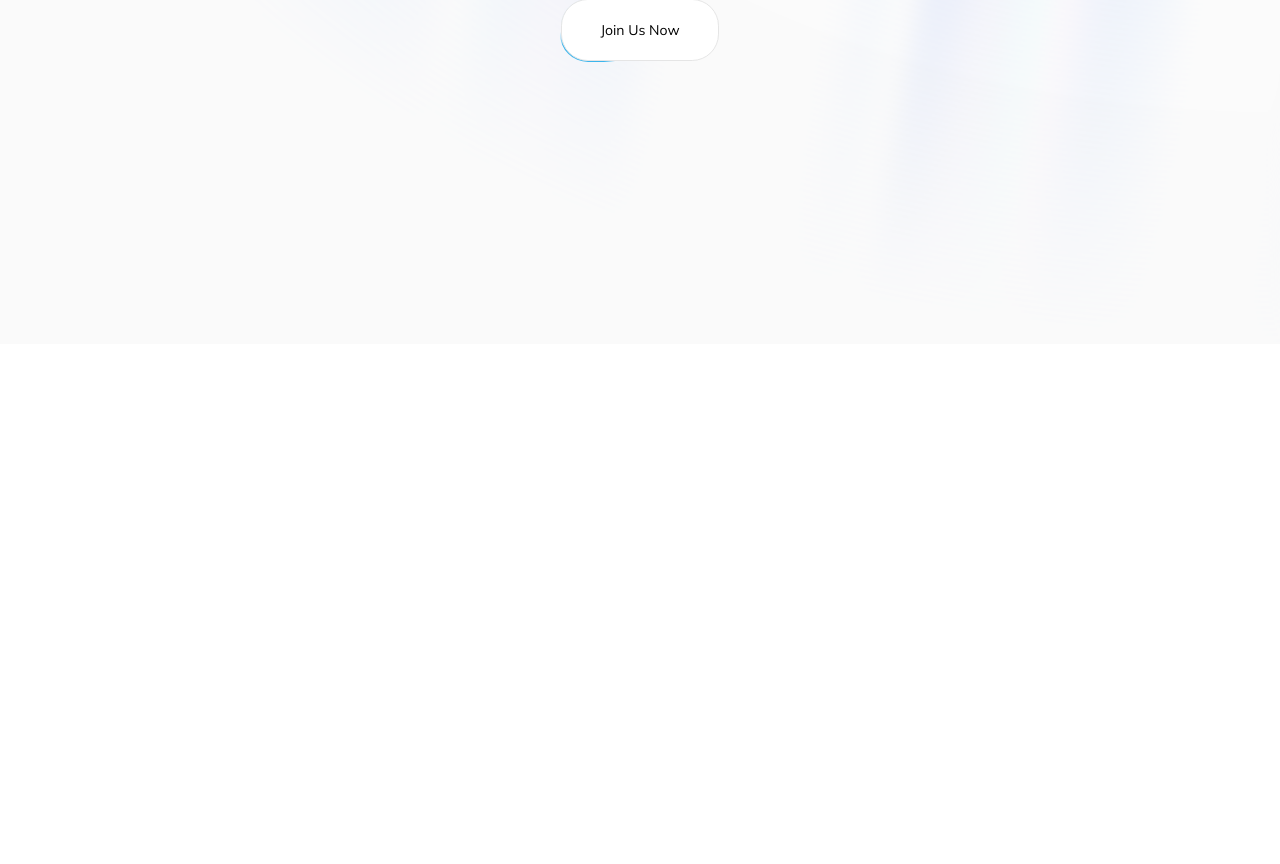
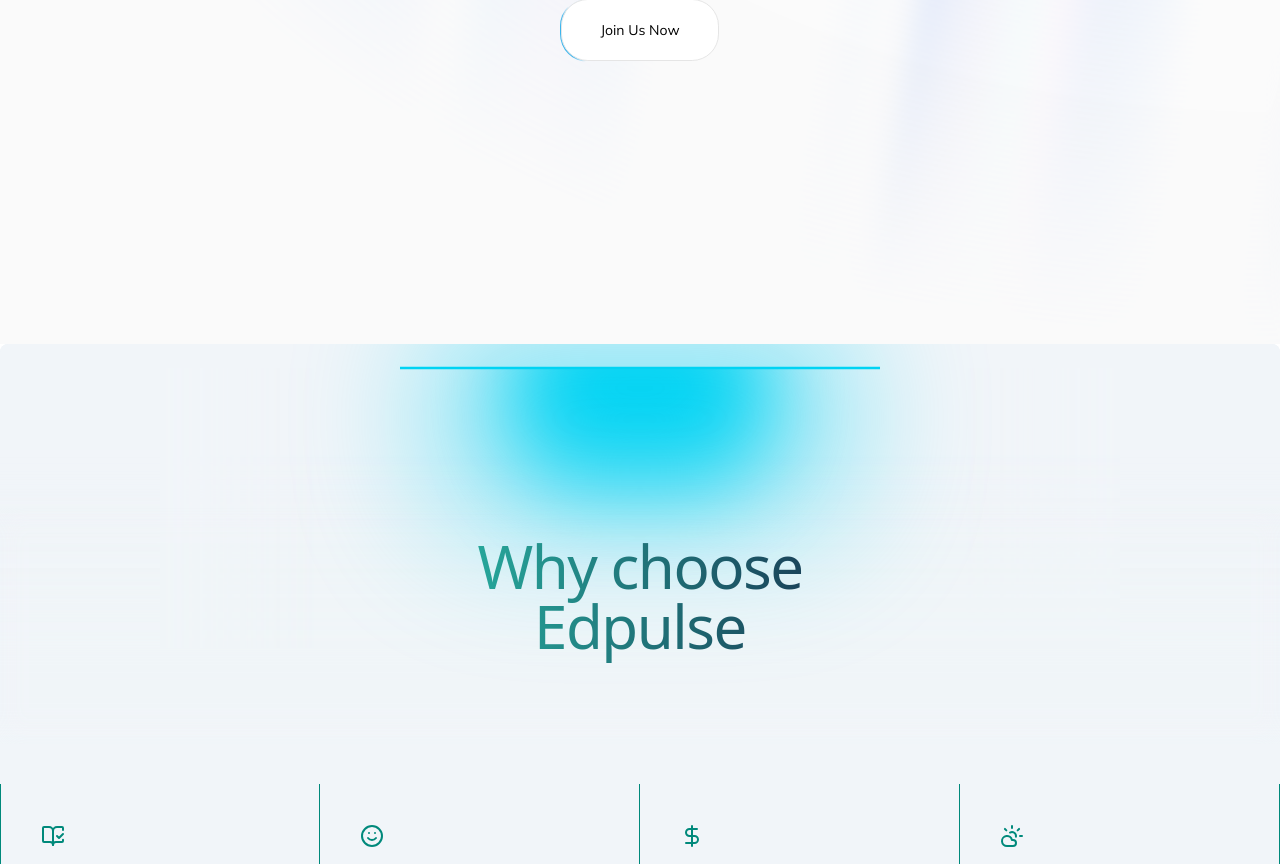
Before and after one commit to tijaniabdellatif/marketing-edpulse-page, a Next.js app: page /edpulse in a window 1280 px wide. Shown: the part 456-1320 px from the top of the page. Before the commit the page ends 800 px from the top, so only its background shows below. Built offline with nearby package versions, Linux system fonts and the light colour scheme.

Commit message:
handling the second section

```diff
--- a/src/app/edpulse/page.tsx
+++ b/src/app/edpulse/page.tsx
@@ -1,10 +1,11 @@
+
 import dynamic from 'next/dynamic';
 import { Suspense } from 'react';
 import { navItems } from "@/data/constants";
-import { cn } from "@/lib/utils";
 import { Navbar } from "@/components/navbar";
+import LandingAbout from '@/components/hoc/landing-about';
 
-// Use named import instead of default
+
 const LandingHero = dynamic(
   () => import("@/components/hoc/landig-hero").then(mod => mod.LandingHero),
   {
@@ -15,16 +16,23 @@
 
 export default function Landing() {
   return (
-    <main className={cn([
-      'relative overflow-clip mx-auto',
-      'flex flex-col justify-center items-center',
-      "min-h-screen"
-    ])}>
-      <div className='w-full relative z-10'>
-        <Navbar navItems={navItems} />
-        <Suspense fallback={<div className="h-screen flex items-center justify-center">Loading...</div>}>
-          <LandingHero />
-        </Suspense>
+    <main className="relative min-h-screen w-full overflow-x-hidden">
+
+      <Navbar navItems={navItems} />
+
+
+      <div className="w-full">
+
+        <section className="w-full">
+          <Suspense fallback={<div className="h-screen flex items-center justify-center">Loading...</div>}>
+            <LandingHero />
+          </Suspense>
+        </section>
+
+
+        <section className="w-full mt-0" id="about">
+          <LandingAbout />
+        </section>
       </div>
     </main>
   );
--- a/src/app/page.tsx
+++ b/src/app/page.tsx
@@ -9,10 +9,10 @@
   const [showWelcome, setShowWelcome] = useState(true);
   return (
     <>
-          {/* <AnimatePresence mode="wait"> */}
+          <AnimatePresence mode="wait">
 
-              {/* {showWelcome && <Welcome onComplete={() => setShowWelcome(false)} />}  */}
-               {/* {!showWelcome && ( */}
+            {showWelcome && <Welcome onComplete={() => setShowWelcome(false)} />}
+            {!showWelcome && (
                  <motion.div
                  initial={{ opacity: 0 }}
                  animate={{ opacity: 1 }}
@@ -23,8 +23,8 @@
                   <Hero />
                   <QuizLayout />
                 </div>
-                </motion.div>
-          {/* </AnimatePresence> */}
+                </motion.div>)}
+           </AnimatePresence>
     </>
   );
 }
--- /dev/null
+++ b/src/components/hoc/landing-about.tsx
@@ -0,0 +1,41 @@
+"use client";
+import React from 'react';
+import { motion } from 'framer-motion'; // Corrected import
+import { LampContainer } from '../ui/lamp';
+import { Features } from './sub-components/features';
+
+const LandingAbout = () => {
+    return (
+        <div className="w-full">
+            {/* LampContainer with visible height */}
+            <div className="w-full h-[60vh] relative overflow-visible">
+                <LampContainer
+                    className="w-full"
+                    height="min-h-[60vh]"
+                    translateY="-translate-y-40"
+                    bgColor="bg-slate-100"
+                >
+                    <motion.h1
+                        initial={{ opacity: 0.5, y: 100 }}
+                        whileInView={{ opacity: 1, y: 0 }}
+                        transition={{
+                            delay: 0.3,
+                            duration: 0.8,
+                            ease: "easeInOut",
+                        }}
+                        className="mt-4 text-gradient-teal-blue py-2 text-center text-3xl font-medium tracking-tight md:text-6xl"
+                    >
+                        Why choose <br /> Edpulse
+                    </motion.h1>
+                </LampContainer>
+            </div>
+
+            {/* Features section with proper positioning */}
+            <div className="w-full mt-[-10vh] relative z-20 bg-slate-100">
+                <Features />
+            </div>
+        </div>
+    );
+}
+
+export default LandingAbout;
--- /dev/null
+++ b/src/components/hoc/sub-components/features.tsx
@@ -0,0 +1,55 @@
+import { cn } from "@/lib/utils";
+import {features} from "@/data/constants";
+
+
+export function Features() {
+
+  return (
+    <div className="grid grid-cols-1 md:grid-cols-2 lg:grid-cols-4  relative z-10 py-10 max-w-7xl mx-auto">
+      {features.map((feature, index) => (
+        <Feature key={feature.title} {...feature} index={index} />
+      ))}
+    </div>
+  );
+}
+
+const Feature = ({
+  title,
+  description,
+  icon,
+  index,
+}: {
+  title: string;
+  description: string;
+  icon: React.ReactNode;
+  index: number;
+}) => {
+  return (
+    <div
+      className={cn(
+        "flex flex-col lg:border-r  py-10 relative group/feature border-neutral-800",
+        (index === 0 || index === 4) && "lg:border-l border-[#00897B]",
+        index < 4 && "lg:border-b border-[#00897B]"
+      )}
+    >
+      {index < 4 && (
+        <div className="opacity-0 group-hover/feature:opacity-100 transition duration-200 absolute inset-0 h-full w-full bg-gradient-to-t from-neutral-100 dark:from-neutral-800 to-transparent pointer-events-none" />
+      )}
+      {index >= 4 && (
+        <div className="opacity-0 group-hover/feature:opacity-100 transition duration-200 absolute inset-0 h-full w-full bg-gradient-to-b from-neutral-100 dark:from-neutral-800 to-transparent pointer-events-none" />
+      )}
+      <div className="mb-4 relative z-10 px-10 text-[#00897B]">
+        {icon}
+      </div>
+      <div className="text-lg font-bold mb-2 relative z-10 px-10">
+        <div className="absolute left-0 inset-y-0 h-6 group-hover/feature:h-8 w-1 rounded-tr-full rounded-br-full bg-neutral-300 dark:bg-neutral-700 group-hover/feature:bg-[#00897B] transition-all duration-200 origin-center" />
+        <span className="group-hover/feature:translate-x-2 transition duration-200 group-hover/feature:text-[#00897B] inline-block text-zinc-800">
+          {title}
+        </span>
+      </div>
+      <p className="text-sm text-neutral-600 dark:text-neutral-300 max-w-xs relative z-10 px-10">
+        {description}
+      </p>
+    </div>
+  );
+};
--- a/src/components/navbar.tsx
+++ b/src/components/navbar.tsx
@@ -113,7 +113,7 @@
                 "relative group text-zinc-700 text-center transition-colors duration-200"
               )}
             >
-              <span className="text-base group-hover:text-[#9C62FF] transition-colors duration-200 font-medium">
+              <span className="text-base group-hover:text-[#00897B] transition-colors duration-200 font-medium">
                 {navItem.name}
               </span>
             </a>
--- /dev/null
+++ b/src/components/ui/lamp.tsx
@@ -0,0 +1,96 @@
+"use client";
+import React from "react";
+import { motion } from "framer-motion"; // Fixed import
+import { cn } from "@/lib/utils";
+
+export const LampContainer = ({
+  children,
+  className,
+  bgColor = "bg-slate-100",
+  lampColor = "bg-cyan-400",
+  translateY = "-translate-y-80", // Added customizable y-translation
+  height = "min-h-screen", // Added customizable height
+}: {
+  children: React.ReactNode;
+  className?: string;
+  bgColor?: string;
+  lampColor?: string;
+  translateY?: string; // For controlling child content position
+  height?: string; // For controlling container height
+}) => {
+  // Extract the color name for gradient use
+  const lampColorName = lampColor.replace('bg-', '');
+
+  return (
+    <div
+      className={cn(
+        `relative flex ${height} flex-col items-center justify-center overflow-hidden ${bgColor} w-full rounded-md z-0`,
+        className
+      )}
+    >
+      <div className="relative flex w-full flex-1 scale-y-125 items-center justify-center isolate z-0 ">
+        <motion.div
+          initial={{ opacity: 0.5, width: "15rem" }}
+          whileInView={{ opacity: 1, width: "30rem" }}
+          transition={{
+            delay: 0.3,
+            duration: 0.8,
+            ease: "easeInOut",
+          }}
+          style={{
+            backgroundImage: `conic-gradient(var(--conic-position), var(--tw-gradient-stops))`,
+          }}
+          className={`absolute inset-auto right-1/2 h-56 overflow-visible w-[30rem] bg-gradient-conic from-${lampColorName} via-transparent to-transparent text-white [--conic-position:from_70deg_at_center_top]`}
+        >
+          <div className={`absolute w-[100%] left-0 ${bgColor} h-40 bottom-0 z-20 [mask-image:linear-gradient(to_top,white,transparent)]`} />
+          <div className={`absolute w-40 h-[100%] left-0 ${bgColor} bottom-0 z-20 [mask-image:linear-gradient(to_right,white,transparent)]`} />
+        </motion.div>
+        <motion.div
+          initial={{ opacity: 0.5, width: "15rem" }}
+          whileInView={{ opacity: 1, width: "30rem" }}
+          transition={{
+            delay: 0.3,
+            duration: 0.8,
+            ease: "easeInOut",
+          }}
+          style={{
+            backgroundImage: `conic-gradient(var(--conic-position), var(--tw-gradient-stops))`,
+          }}
+          className={`absolute inset-auto left-1/2 h-56 w-[30rem] bg-gradient-conic from-transparent via-transparent to-${lampColorName} text-white [--conic-position:from_290deg_at_center_top]`}
+        >
+          <div className={`absolute w-40 h-[100%] right-0 ${bgColor} bottom-0 z-20 [mask-image:linear-gradient(to_left,white,transparent)]`} />
+          <div className={`absolute w-[100%] right-0 ${bgColor} h-40 bottom-0 z-20 [mask-image:linear-gradient(to_top,white,transparent)]`} />
+        </motion.div>
+        <div className={`absolute top-1/2 h-48 w-full translate-y-12 scale-x-150 ${bgColor} blur-2xl`}></div>
+        <div className="absolute top-1/2 z-50 h-48 w-full bg-transparent opacity-10 backdrop-blur-md"></div>
+        <div className={`absolute inset-auto z-50 h-36 w-[28rem] -translate-y-1/2 rounded-full ${lampColor} opacity-50 blur-3xl`}></div>
+        <motion.div
+          initial={{ width: "8rem" }}
+          whileInView={{ width: "16rem" }}
+          transition={{
+            delay: 0.3,
+            duration: 0.8,
+            ease: "easeInOut",
+          }}
+          className={`absolute inset-auto z-30 h-36 w-64 -translate-y-[6rem] rounded-full ${lampColor} blur-2xl`}
+        ></motion.div>
+        <motion.div
+          initial={{ width: "15rem" }}
+          whileInView={{ width: "30rem" }}
+          transition={{
+            delay: 0.3,
+            duration: 0.8,
+            ease: "easeInOut",
+          }}
+          className={`absolute inset-auto z-50 h-0.5 w-[30rem] -translate-y-[7rem] ${lampColor}`}
+        ></motion.div>
+
+        <div className={`absolute inset-auto z-40 h-44 w-full -translate-y-[12.5rem] ${bgColor}`}></div>
+      </div>
+
+      <div className={`relative z-50 flex ${translateY} flex-col items-center px-5`}>
+        {children}
+      </div>
+    </div>
+  );
+};
--- a/src/components/ui/moving-border.tsx
+++ b/src/components/ui/moving-border.tsx
@@ -109,12 +109,14 @@
   ry?: string;
   [key: string]: any;
 }) => {
-  const pathRef = useRef<any>();
+  // Fix: Provide initial value null to useRef
+  const pathRef = useRef<SVGRectElement | null>(null);
   const progress = useMotionValue<number>(0);
 
   useAnimationFrame((time) => {
+    // Add null check to prevent TypeScript errors
     const length = pathRef.current?.getTotalLength();
-    if (length) {
+    if (pathRef.current && length) {
       const pxPerMillisecond = length / duration;
       progress.set((time * pxPerMillisecond) % length);
     }
@@ -122,11 +124,18 @@
 
   const x = useTransform(
     progress,
-    (val) => pathRef.current?.getPointAtLength(val).x,
+    (val) => {
+      // Add null check to prevent TypeScript errors
+      return pathRef.current?.getPointAtLength(val)?.x || 0;
+    }
   );
+
   const y = useTransform(
     progress,
-    (val) => pathRef.current?.getPointAtLength(val).y,
+    (val) => {
+      // Add null check to prevent TypeScript errors
+      return pathRef.current?.getPointAtLength(val)?.y || 0;
+    }
   );
 
   const transform = useMotionTemplate`translateX(${x}px) translateY(${y}px) translateX(-50%) translateY(-50%)`;
--- a/src/data/constants.tsx
+++ b/src/data/constants.tsx
@@ -1,4 +1,13 @@
-import { Gamepad2, BookOpenCheck, Sparkles, LucideIcon } from 'lucide-react';
+import {
+  Gamepad2, BookOpenCheck, Sparkles, LucideIcon,
+  Smile,
+  DollarSign,
+  CloudSun,
+  Users,
+  Headphones,
+  ShieldCheck,
+  Globe
+} from 'lucide-react';
 // Define type for a tab
 export interface MagicTab {
   title: string;
@@ -37,10 +46,61 @@
 export const navItems = [
 
 
-    { name: "About", link: "#about", icon: "ℹ️" },              // Info
-    { name: "Services", link: "#services", icon: "🛠️" },         // Tools/Services
-    { name: "Testimonials", link: "#testimonials", icon: "💼" },           // Professionalism/Work   // Knowledge/Experience
-    { name: "Join us", link: "#joinus", icon: "📞" }             // Phone/Contact
+  { name: "About", link: "#about", icon: "ℹ️" },              // Info
+  { name: "Services", link: "#services", icon: "🛠️" },         // Tools/Services
+  { name: "Testimonials", link: "#testimonials", icon: "💼" },           // Professionalism/Work   // Knowledge/Experience
+  { name: "Join us", link: "#joinus", icon: "📞" }             // Phone/Contact
 
 
 ];
+
+export const features = [
+  {
+    title: "Expert Instructors",
+    description:
+      "Learn from certified native and bilingual English teachers who make lessons engaging and effective.",
+    icon: <BookOpenCheck />,
+  },
+  {
+    title: "Enjoyable Learning",
+    description:
+      "Interactive, fun, and practical classes that make learning English something to look forward to.",
+    icon: <Smile />,
+  },
+  {
+    title: "Affordable Plans",
+    description:
+      "Choose from flexible pricing options that suit your goals and budget — no hidden fees.",
+    icon: <DollarSign />,
+  },
+  {
+    title: "Reliable Access",
+    description:
+      "Join classes online or in-person with full confidence — we’re always available when you need us.",
+    icon: <CloudSun />,
+  },
+  {
+    title: "Group & Private Lessons",
+    description:
+      "Whether you prefer personal attention or the energy of group learning, we’ve got you covered.",
+    icon: <Users />,
+  },
+  {
+    title: "24/7 Support",
+    description:
+      "Have questions? Our team is here to help anytime, so you never feel stuck on your journey.",
+    icon: <Headphones />,
+  },
+  {
+    title: "Satisfaction Guaranteed",
+    description:
+      "We’re confident you’ll love your progress — or your money back, no hassle.",
+    icon: <ShieldCheck />,
+  },
+  {
+    title: "Global Community",
+    description:
+      "Join a vibrant international student community and unlock doors to the world.",
+    icon: <Globe />,
+  },
+];
```
